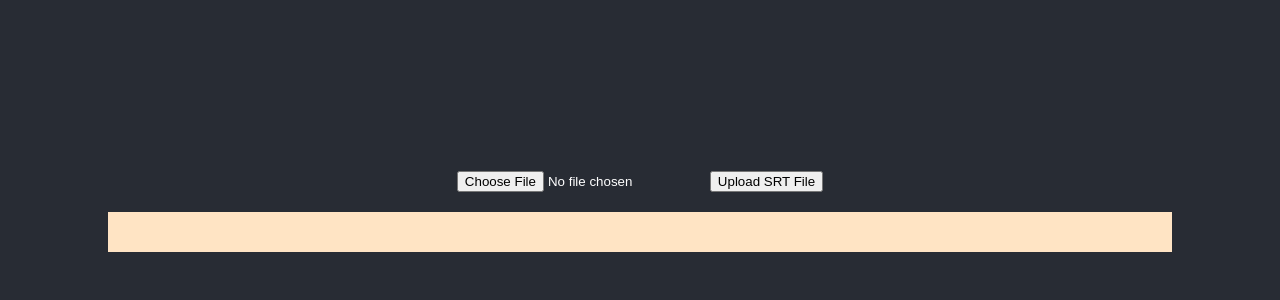
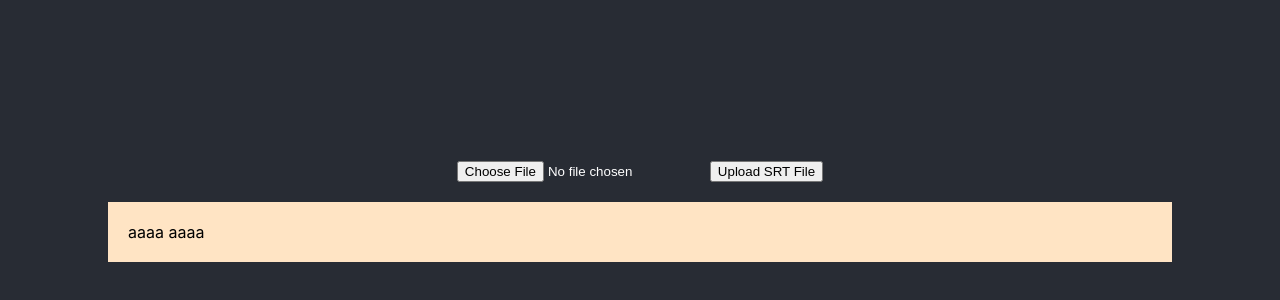
Before and after one commit to erertertet/TREVA, a React (Create React App) app in the folder frontend/: page / in a window 1280 px wide. Shown: the part 184-484 px from the top of the page. Built offline with nearby package versions, Linux system fonts and the light colour scheme.

Commit message:
add: hover_text

```diff
--- a/frontend/src/send.js
+++ b/frontend/src/send.js
@@ -1,4 +1,50 @@
-import React, { useState } from 'react';
+import React, { useState, useEffect } from 'react';
+
+function HoverSentence({ children, timestamp }) {
+    const [isHovered, setIsHovered] = useState(false);
+    const [timer, setTimer] = useState(null);
+
+    // Function to show the timestamp and highlight
+    const handleMouseEnter = () => {
+      // Set a timer to change the state after 1 second
+      const newTimer = setTimeout(() => {
+        setIsHovered(true);
+      }, 1000);
+      setTimer(newTimer);
+    };
+
+    // Function to hide the timestamp and remove highlight
+    const handleMouseLeave = () => {
+      // Clear the timer if the mouse leaves before 1 second
+      if (timer) {
+        clearTimeout(timer);
+        setTimer(null);
+      }
+      setIsHovered(false);
+    };
+
+    // Clean up the timer if the component is unmounted while hovering
+    useEffect(() => {
+      return () => {
+        if (timer) {
+          clearTimeout(timer);
+        }
+      };
+    }, [timer]);
+
+    return (
+      <div onMouseEnter={handleMouseEnter} onMouseLeave={handleMouseLeave} style={{ position: 'relative', cursor: 'pointer'}}>
+        <span style={{ fontWeight: isHovered ? 'bold' : 'normal' }}>
+          {children}
+        </span>
+        {isHovered && (
+          <div style={{ position: 'absolute', top: '-20px', left: 0, backgroundColor: 'yellow', padding: '2px' }}>
+            {timestamp}
+          </div>
+        )}
+      </div>
+    );
+  }
 
 function VideoUploader() {
     const [file, setFile] = useState(null);
@@ -51,6 +97,8 @@ function VideoUploader() {
             </div>
             <div className="note">
                 {response}
+                <HoverSentence timestamp={12313}>aaaa
+                    aaaa</HoverSentence>
             </div>
         </>
     );
```
